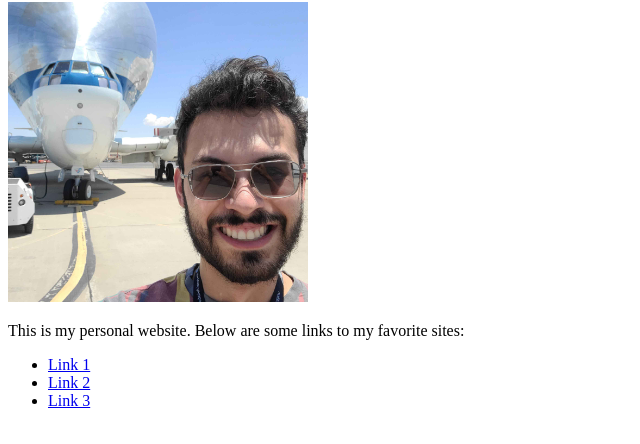
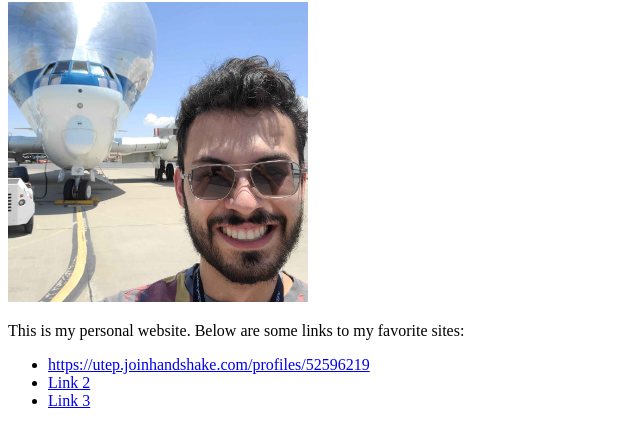
Before and after one commit to Abamant/SiteB.github.io, a plain HTML site: page index.html in a window 1280 px wide. Shown: the part 78-522 px from the top of the page, without its empty margins (0-640 px from the left). Drawn offline with Linux system fonts and the light colour scheme.

Commit message:
Update index.html
Trying to add first link to my Handshake account

```diff
--- a/index.html
+++ b/index.html
@@ -10,7 +10,7 @@
     <img src="Me.jpg" alt="Picture of me" width="300px">
     <p>This is my personal website. Below are some links to my favorite sites:</p>
     <ul>
-        <li><a href="https://example1.com" target="_blank">Link 1</a></li>
+        <li><a href="https://example1.com" target="_blank">https://utep.joinhandshake.com/profiles/52596219</a></li>
         <li><a href="https://example2.com" target="_blank">Link 2</a></li>
         <li><a href="https://example3.com" target="_blank">Link 3</a></li>
     </ul>
```
